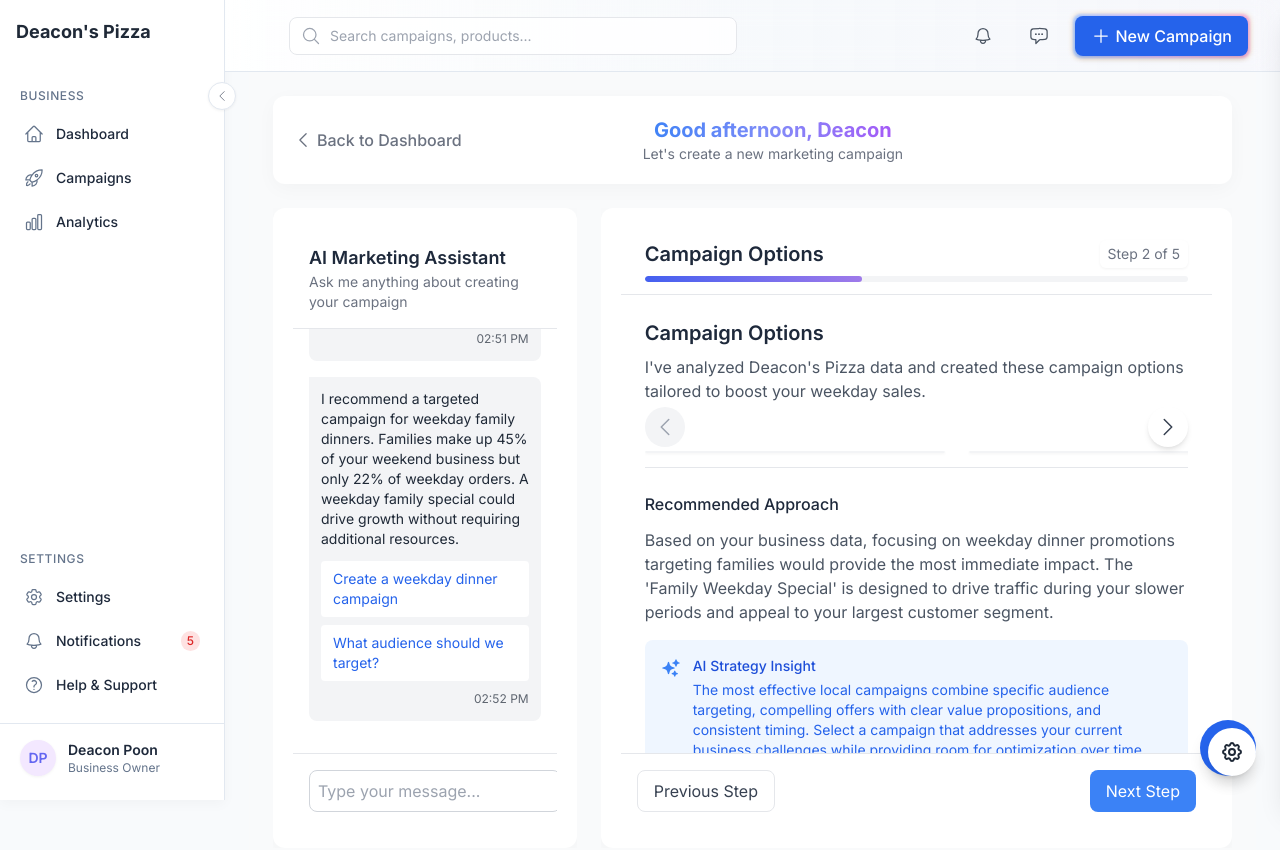
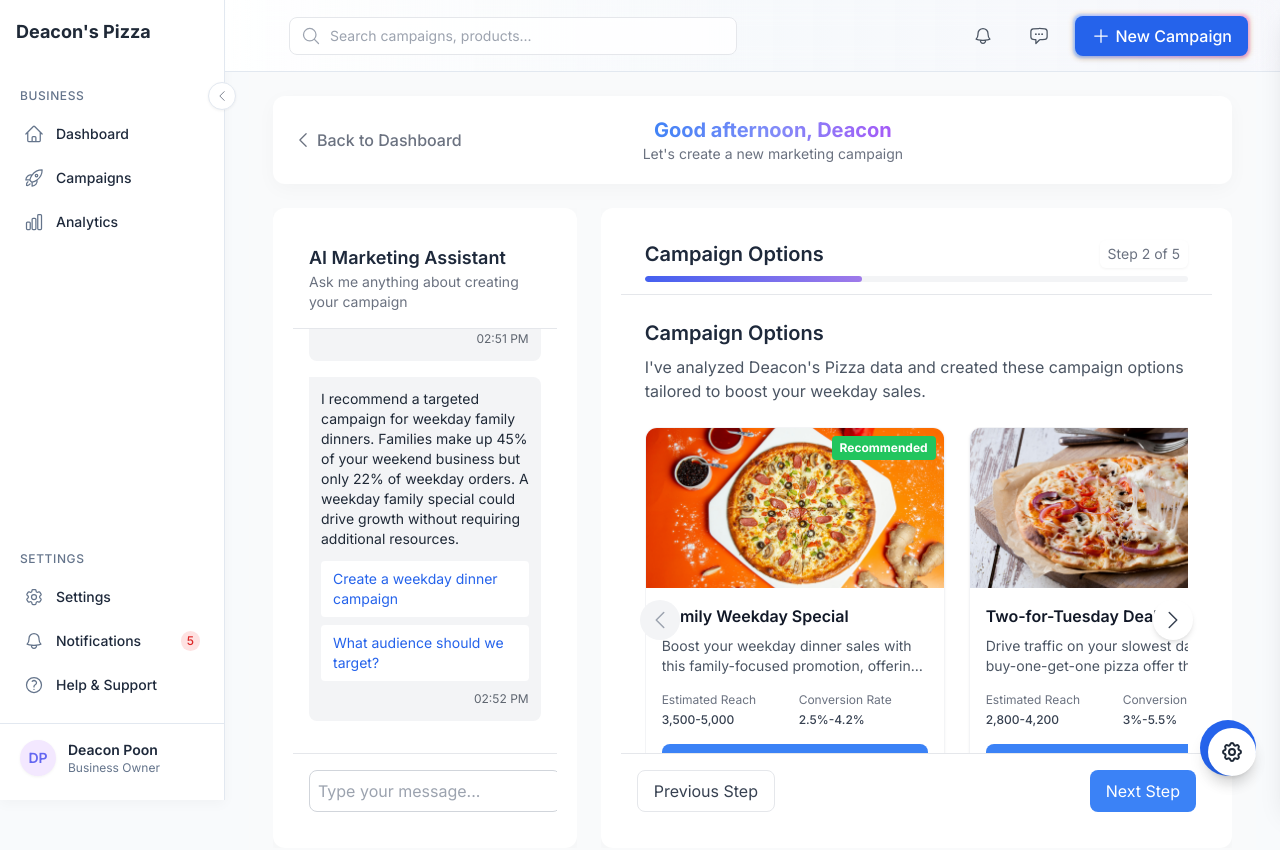
Before and after one commit to deacon-kigo/kigo-pro-dashboard, a Next.js app: page /demos/ai-campaign-creation in a window 1280 px wide. Both pictures are taken after a click on the button "Next Step". Shown: the top 850 px of the page. Built offline with nearby package versions, Linux system fonts and the light colour scheme.

Commit message:
Fix scrolling in campaign views: ensure all component steps have proper overflow-y-auto for scrollability

```diff
--- a/components/campaign-creation/views/AssetCreationWorkshop.tsx
+++ b/components/campaign-creation/views/AssetCreationWorkshop.tsx
@@ -67,7 +67,7 @@ const AssetCreationWorkshop: React.FC<AssetCreationWorkshopProps> = ({
   };
 
   return (
-    <div className="h-full flex flex-col p-6 overflow-y-auto">
+    <div className="h-full flex flex-col overflow-y-auto p-6">
       <motion.div
         initial={{ opacity: 0, y: -10 }}
         animate={{ opacity: 1, y: 0 }}
--- a/components/campaign-creation/views/BusinessIntelligenceView.tsx
+++ b/components/campaign-creation/views/BusinessIntelligenceView.tsx
@@ -69,6 +69,7 @@ const BusinessIntelligenceView: React.FC<BusinessIntelligenceViewProps> = ({ dat
   // The component receives the already formatted data with concise insights
 
   return (
+    <div className="h-full flex flex-col overflow-y-auto p-6">
       <div className="space-y-6">
         <div className="grid grid-cols-1 lg:grid-cols-2 gap-6">
           {/* Sales by Day */}
@@ -336,6 +337,7 @@ const BusinessIntelligenceView: React.FC<BusinessIntelligenceViewProps> = ({ dat
           </div>
         </Card>
       </div>
+    </div>
   );
 };
 
--- a/components/campaign-creation/views/CampaignSelectionGallery.tsx
+++ b/components/campaign-creation/views/CampaignSelectionGallery.tsx
@@ -63,12 +63,12 @@ const CampaignSelectionGallery: React.FC<CampaignSelectionGalleryProps> = ({
   }, []);
 
   return (
-    <div className="h-full flex flex-col p-6 overflow-hidden">
+    <div className="h-full flex flex-col p-6 overflow-y-auto">
       <motion.div
         initial={{ opacity: 0, y: -10 }}
         animate={{ opacity: 1, y: 0 }}
         transition={{ duration: 0.5 }}
-        className="mb-6"
+        className="mb-6 flex-shrink-0"
       >
         <h3 className="text-xl font-semibold mb-2">Campaign Options</h3>
         <p className="text-gray-600">
@@ -78,38 +78,41 @@ const CampaignSelectionGallery: React.FC<CampaignSelectionGalleryProps> = ({
         </p>
       </motion.div>
 
-      {/* Gallery Navigation */}
-      <div className="relative mb-6">
+      {/* Campaign Gallery with embedded navigation buttons */}
+      <div className="relative flex-shrink-0 mb-4">
+        {/* Left navigation button */}
         <button
           onClick={() => handleScroll('left')}
           disabled={!canScrollLeft}
-          className={`absolute left-0 top-1/2 -translate-y-1/2 z-10 w-10 h-10 rounded-full flex items-center justify-center ${
+          className={`absolute left-0 top-1/2 -translate-y-1/2 z-20 w-10 h-10 rounded-full flex items-center justify-center ${
             canScrollLeft
               ? 'bg-white text-gray-700 shadow-md hover:bg-gray-100'
               : 'bg-gray-100 text-gray-400 cursor-not-allowed'
           }`}
+          style={{ transform: 'translateY(-50%)', marginLeft: '-5px' }}
         >
           <ChevronLeftIcon className="w-6 h-6" />
         </button>
 
+        {/* Right navigation button */}
         <button
           onClick={() => handleScroll('right')}
           disabled={!canScrollRight}
-          className={`absolute right-0 top-1/2 -translate-y-1/2 z-10 w-10 h-10 rounded-full flex items-center justify-center ${
+          className={`absolute right-0 top-1/2 -translate-y-1/2 z-20 w-10 h-10 rounded-full flex items-center justify-center ${
             canScrollRight
               ? 'bg-white text-gray-700 shadow-md hover:bg-gray-100'
               : 'bg-gray-100 text-gray-400 cursor-not-allowed'
           }`}
+          style={{ transform: 'translateY(-50%)', marginRight: '-5px' }}
         >
           <ChevronRightIcon className="w-6 h-6" />
         </button>
-      </div>
 
-      {/* Campaign Gallery */}
+        {/* Campaign cards row */}
         <div
           ref={galleryRef}
           className="flex overflow-x-auto pb-4 gap-6 hide-scrollbar"
-        style={{ scrollbarWidth: 'none' }}
+          style={{ scrollbarWidth: 'none', msOverflowStyle: 'none' }}
         >
           {options.map((campaign) => (
             <CampaignCard
@@ -119,9 +122,10 @@ const CampaignSelectionGallery: React.FC<CampaignSelectionGalleryProps> = ({
             />
           ))}
         </div>
+      </div>
 
       {/* Description Section */}
-      <div className="mt-auto pt-6 border-t border-gray-200">
+      <div className="mt-auto pt-6 border-t border-gray-200 flex-shrink-0">
         <h4 className="text-base font-medium mb-3">Recommended Approach</h4>
         <p className="text-gray-600 mb-4">
           {clientId === 'deacons-pizza'
@@ -151,6 +155,8 @@ const CampaignCard: React.FC<{
   campaign: CampaignOption;
   onSelect: () => void;
 }> = ({ campaign, onSelect }) => {
+  const [imageError, setImageError] = useState(false);
+
   return (
     <motion.div
       initial={{ opacity: 0, y: 20 }}
@@ -161,20 +167,21 @@ const CampaignCard: React.FC<{
     >
       {/* Image */}
       <div className="h-40 bg-gray-100 relative">
-        {campaign.primaryImage ? (
+        {campaign.primaryImage && !imageError ? (
           <img
             src={campaign.primaryImage}
             alt={campaign.name}
             className="w-full h-full object-cover"
+            onError={() => setImageError(true)}
           />
         ) : (
           <div className="w-full h-full flex items-center justify-center text-gray-400">
-            Campaign Image
+            {campaign.name}
           </div>
         )}
 
         {campaign.recommended && (
-          <div className="absolute top-2 right-2 bg-green-500 text-white text-xs font-bold px-2 py-1 rounded">
+          <div className="absolute top-2 right-2 bg-green-500 text-white text-xs font-bold px-2 py-1 rounded z-10">
             Recommended
           </div>
         )}
--- a/components/campaign-creation/views/PerformancePredictionDashboard.tsx
+++ b/components/campaign-creation/views/PerformancePredictionDashboard.tsx
@@ -138,7 +138,7 @@ const PerformancePredictionDashboard: React.FC<PerformancePredictionDashboardPro
   const colors = getClientColors();
 
   return (
-    <div className="h-full flex flex-col p-6">
+    <div className="h-full flex flex-col overflow-y-auto p-6">
       <motion.div
         initial={{ opacity: 0, y: -10 }}
         animate={{ opacity: 1, y: 0 }}
```
Lines whose indentation alone changed are shown as unchanged.
